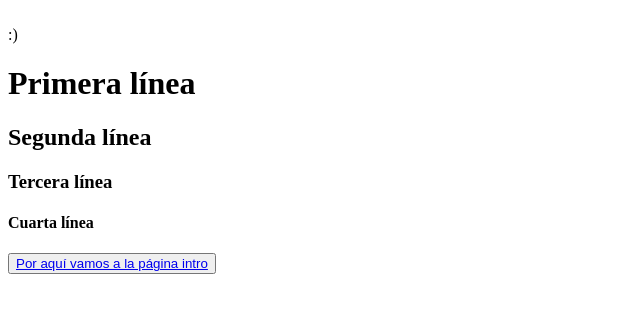
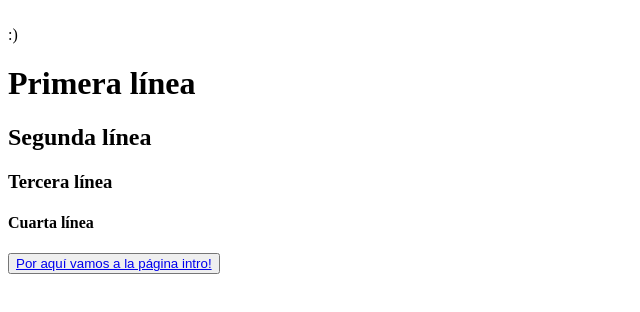
Before and after one commit to rociojube/MIERCOLES22, a plain HTML site: page index.html in a window 1280 px wide. Shown: the full height of the page, 0-640 px from the left. Drawn offline with Linux system fonts and the light colour scheme.

Commit message:
boton a otra pagina

```diff
--- a/index.html
+++ b/index.html
@@ -4,4 +4,4 @@
 <h2>Segunda línea</h2>
 <h3>Tercera línea</h3>
 <h4>Cuarta línea</h4>
-<button><a href="intro.html">Por aquí vamos a la página intro</a></button>
+<button><a href="intro.html">Por aquí vamos a la página intro!</a></button>
```
